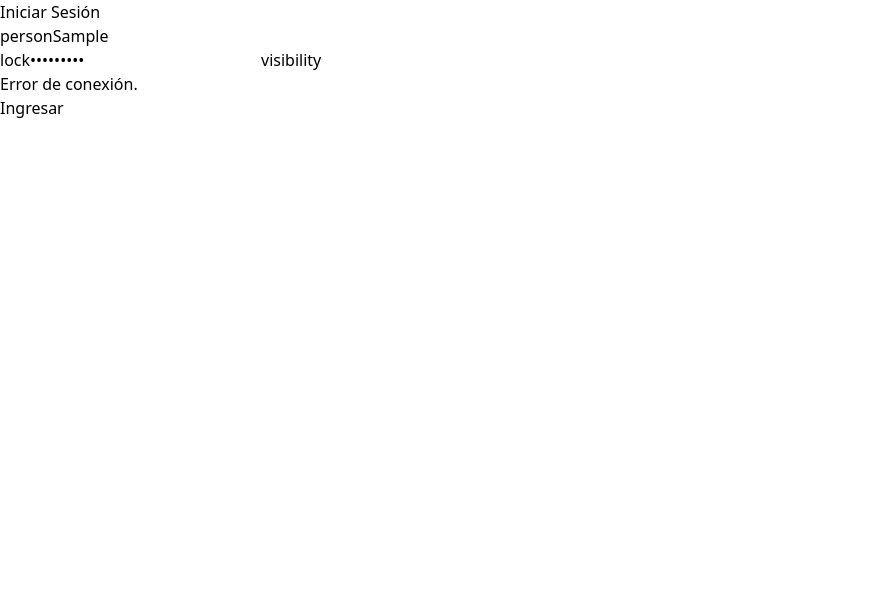
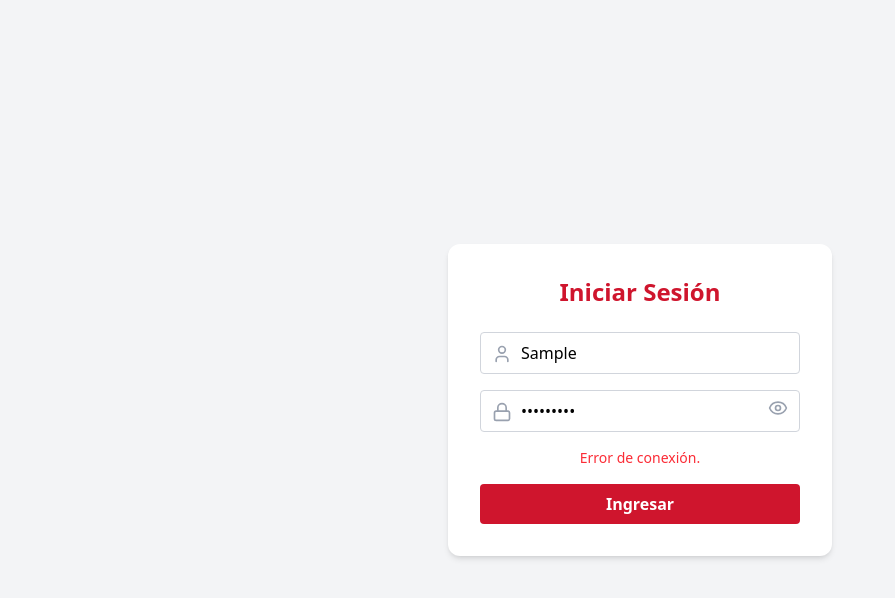
Before and after one commit to CristianRC7/UTEPSA-Eventos, a React (Vite) app in the folder adminPage/: page /login in a window 1280 px wide. Both pictures are taken after typing "Sample", "Sample123" into the empty fields and a click on the button "Ingresar". Shown: the top 598 px of the page, without its empty margins (0-895 px from the left). Built offline with nearby package versions, Linux system fonts and the light colour scheme; no server answers.

Commit message:
login de administrador

```diff
--- a/adminPage/src/App.tsx
+++ b/adminPage/src/App.tsx
@@ -1,30 +1,55 @@
-import { BrowserRouter, Routes, Route, Navigate } from 'react-router-dom';
-import Login from './pages/Login';
-import Dashboard from './pages/Dashboard';
+import './App.css'
+import { BrowserRouter as Router, Routes, Route, Navigate, useLocation } from 'react-router-dom';
+import { createContext, useContext, useState, ReactNode } from 'react';
+import LoginPage from './pages/LoginPage';
+import DashboardPage from './pages/DashboardPage';
 
-function isAdmin() {
-  const user = localStorage.getItem('user');
-  try {
-    const parsed = user ? JSON.parse(user) : null;
-    return parsed && parsed.rol === 'admin';
-  } catch {
-    return false;
+// Contexto de autenticación
+interface AuthContextType {
+  user: any;
+  login: (user: any) => void;
+  logout: () => void;
+}
+const AuthContext = createContext<AuthContextType | undefined>(undefined);
+
+export const useAuth = () => useContext(AuthContext);
+
+function AuthProvider({ children }: { children: ReactNode }) {
+  const [user, setUser] = useState<any>(null);
+  const login = (user: any) => setUser(user);
+  const logout = () => setUser(null);
+  return (
+    <AuthContext.Provider value={{ user, login, logout }}>
+      {children}
+    </AuthContext.Provider>
+  );
+}
+
+function ProtectedRoute({ children }: { children: ReactNode }) {
+  const { user } = useAuth()!;
+  const location = useLocation();
+  if (!user || user.rol !== 'administrador') {
+    return <Navigate to="/login" state={{ from: location }} replace />;
   }
+  return <>{children}</>;
 }
 
 function App() {
   return (
-    <BrowserRouter>
-      <Routes>
-        <Route path="/login" element={<Login />} />
-        <Route
-          path="/dashboard"
-          element={isAdmin() ? <Dashboard /> : <Navigate to="/login" replace />}
-        />
-        <Route path="*" element={<Navigate to="/login" replace />} />
-      </Routes>
-    </BrowserRouter>
+    <AuthProvider>
+      <Router>
+        <Routes>
+          <Route path="/login" element={<LoginPage />} />
+          <Route path="/dashboard" element={
+            <ProtectedRoute>
+              <DashboardPage />
+            </ProtectedRoute>
+          } />
+          <Route path="*" element={<Navigate to="/login" />} />
+        </Routes>
+      </Router>
+    </AuthProvider>
   );
 }
 
-export default App;
+export default App
--- a/adminPage/src/pages/Dashboard.tsx
+++ /dev/null
@@ -1,4 +0,0 @@
-import React from 'react';
-export default function Dashboard() {
-  return <div style={{padding:40, fontSize:24}}>Bienvenido al panel de administración</div>;
-}
--- /dev/null
+++ b/adminPage/src/pages/DashboardPage.tsx
@@ -0,0 +1,31 @@
+import { useAuth } from '../App';
+import { useNavigate } from 'react-router-dom';
+import { LogOut } from 'lucide-react';
+
+const DashboardPage = () => {
+  const { logout } = useAuth()!;
+  const navigate = useNavigate();
+
+  const handleLogout = () => {
+    logout();
+    navigate('/login');
+  };
+
+  return (
+    <div className="min-h-screen flex flex-col items-center justify-center bg-gray-100">
+      <div className="bg-white p-8 rounded-xl shadow-md w-full max-w-lg text-center">
+        <h1 className="text-2xl font-bold mb-4 text-[#cf152d]">Bienvenido, Administrador</h1>
+        <p className="mb-8 text-gray-600">Esta es la página de Dashboard. Aquí podrás gestionar el sistema próximamente.</p>
+        <button
+          onClick={handleLogout}
+          className="flex items-center gap-2 bg-[#cf152d] text-white px-4 py-2 rounded hover:bg-[#b01223] transition-colors mx-auto cursor-pointer"
+        >
+          <LogOut size={18} />
+          Cerrar sesión
+        </button>
+      </div>
+    </div>
+  );
+};
+
+export default DashboardPage;
--- a/adminPage/src/pages/Login.tsx
+++ /dev/null
@@ -1,77 +0,0 @@
-import React, { useState } from 'react';
-import { useNavigate } from 'react-router-dom';
-import { BASE_URL } from '../utils/Config';
-
-
-export default function Login() {
-  const [username, setUsername] = useState('');
-  const [password, setPassword] = useState('');
-  const [showPassword, setShowPassword] = useState(false);
-  const [loading, setLoading] = useState(false);
-  const [error, setError] = useState('');
-  const navigate = useNavigate();
-
-  const handleLogin = async (e: React.FormEvent) => {
-    e.preventDefault();
-    setError('');
-    setLoading(true);
-    try {
-      const res = await fetch(BASE_URL + 'admin/login.php', {
-        method: 'POST',
-        headers: { 'Content-Type': 'application/json' },
-        body: JSON.stringify({ username, password })
-      });
-      const data = await res.json();
-      if (data.success && data.user?.rol === 'admin') {
-        localStorage.setItem('token', data.token);
-        localStorage.setItem('user', JSON.stringify(data.user));
-        navigate('/dashboard');
-      } else {
-        setError('Usuario o contraseña incorrectos, o no tienes permisos de administrador.');
-      }
-    } catch (err) {
-      setError('Error de conexión.');
-    }
-    setLoading(false);
-  };
-
-  return (
-    <div className="login-container">
-      <form className="login-form" onSubmit={handleLogin}>
-        <h2>Iniciar Sesión</h2>
-        <div className="input-group">
-          <span className="icon material-icons">person</span>
-          <input
-            type="text"
-            placeholder="Usuario"
-            value={username}
-            onChange={e => setUsername(e.target.value)}
-            required
-          />
-        </div>
-        <div className="input-group">
-          <span className="icon material-icons">lock</span>
-          <input
-            type={showPassword ? 'text' : 'password'}
-            placeholder="Contraseña"
-            value={password}
-            onChange={e => setPassword(e.target.value)}
-            required
-          />
-          <button
-            type="button"
-            className="show-password-btn"
-            onClick={() => setShowPassword(v => !v)}
-            tabIndex={-1}
-          >
-            <span className="material-icons">{showPassword ? 'visibility_off' : 'visibility'}</span>
-          </button>
-        </div>
-        {error && <div className="error-message">{error}</div>}
-        <button className="login-btn" type="submit" disabled={loading}>
-          {loading ? 'Ingresando...' : 'Ingresar'}
-        </button>
-      </form>
-    </div>
-  );
-}
--- /dev/null
+++ b/adminPage/src/pages/LoginPage.tsx
@@ -0,0 +1,87 @@
+import { useState } from 'react';
+import { useNavigate } from 'react-router-dom';
+import { Eye, EyeOff, User, Lock } from 'lucide-react';
+import { BASE_URL } from '../utils/Config';
+import { useAuth } from '../App';
+
+const LoginPage = () => {
+  const [usuario, setUsuario] = useState('');
+  const [contrasena, setContrasena] = useState('');
+  const [showPassword, setShowPassword] = useState(false);
+  const [error, setError] = useState('');
+  const [loading, setLoading] = useState(false);
+  const navigate = useNavigate();
+  const { login } = useAuth()!;
+
+  const handleSubmit = async (e: React.FormEvent) => {
+    e.preventDefault();
+    setError('');
+    setLoading(true);
+    try {
+      const res = await fetch(`${BASE_URL}admin/login.php`, {
+        method: 'POST',
+        headers: { 'Content-Type': 'application/json' },
+        body: JSON.stringify({ usuario, contrasena })
+      });
+      const data = await res.json();
+      if (data.success && data.user && data.user.rol === 'administrador') {
+        login(data.user);
+        navigate('/dashboard');
+      } else {
+        setError('Credenciales incorrectas o no tienes permisos de administrador.');
+      }
+    } catch (e) {
+      setError('Error de conexión.');
+    }
+    setLoading(false);
+  };
+
+  return (
+    <div className="min-h-screen flex items-center justify-center bg-gray-100">
+      <form onSubmit={handleSubmit} className="bg-white p-8 rounded-xl shadow-md w-full max-w-sm">
+        <h2 className="text-2xl font-bold mb-6 text-center text-[#cf152d]">Iniciar Sesión</h2>
+        <div className="mb-4 relative">
+          <User className="absolute left-3 top-3 text-gray-400" size={20} />
+          <input
+            type="text"
+            className="pl-10 pr-3 py-2 border border-gray-300 rounded w-full focus:outline-none focus:border-[#cf152d]"
+            placeholder="Usuario"
+            value={usuario}
+            onChange={e => setUsuario(e.target.value)}
+            required
+            autoFocus
+          />
+        </div>
+        <div className="mb-4 relative">
+          <Lock className="absolute left-3 top-3 text-gray-400" size={20} />
+          <input
+            type={showPassword ? 'text' : 'password'}
+            className="pl-10 pr-10 py-2 border border-gray-300 rounded w-full focus:outline-none focus:border-[#cf152d]"
+            placeholder="Contraseña"
+            value={contrasena}
+            onChange={e => setContrasena(e.target.value)}
+            required
+          />
+          <button
+            type="button"
+            className="absolute right-3 top-2 text-gray-400 cursor-pointer"
+            onClick={() => setShowPassword(v => !v)}
+            tabIndex={-1}
+          >
+            {showPassword ? <EyeOff size={20} /> : <Eye size={20} />}
+          </button>
+        </div>
+        {error && <div className="text-red-500 text-sm mb-4 text-center">{error}</div>}
+        <button
+          type="submit"
+          className="w-full bg-[#cf152d] text-white py-2 rounded font-semibold hover:bg-[#b01223] transition-colors disabled:opacity-60 cursor-pointer"
+          disabled={loading}
+        >
+          {loading ? 'Ingresando...' : 'Ingresar'}
+        </button>
+      </form>
+    </div>
+  );
+};
+
+export default LoginPage;
--- a/adminPage/src/utils/Config.ts
+++ b/adminPage/src/utils/Config.ts
@@ -1 +1 @@
-export const BASE_URL = 'http://localhost/UTEPSA-Eventos/server/src/';
+export const BASE_URL = "http://localhost/UTEPSA-Eventos/server/src/";
```
Also changed, not shown: 1 other file (tests, documents, lock files or other folders).
